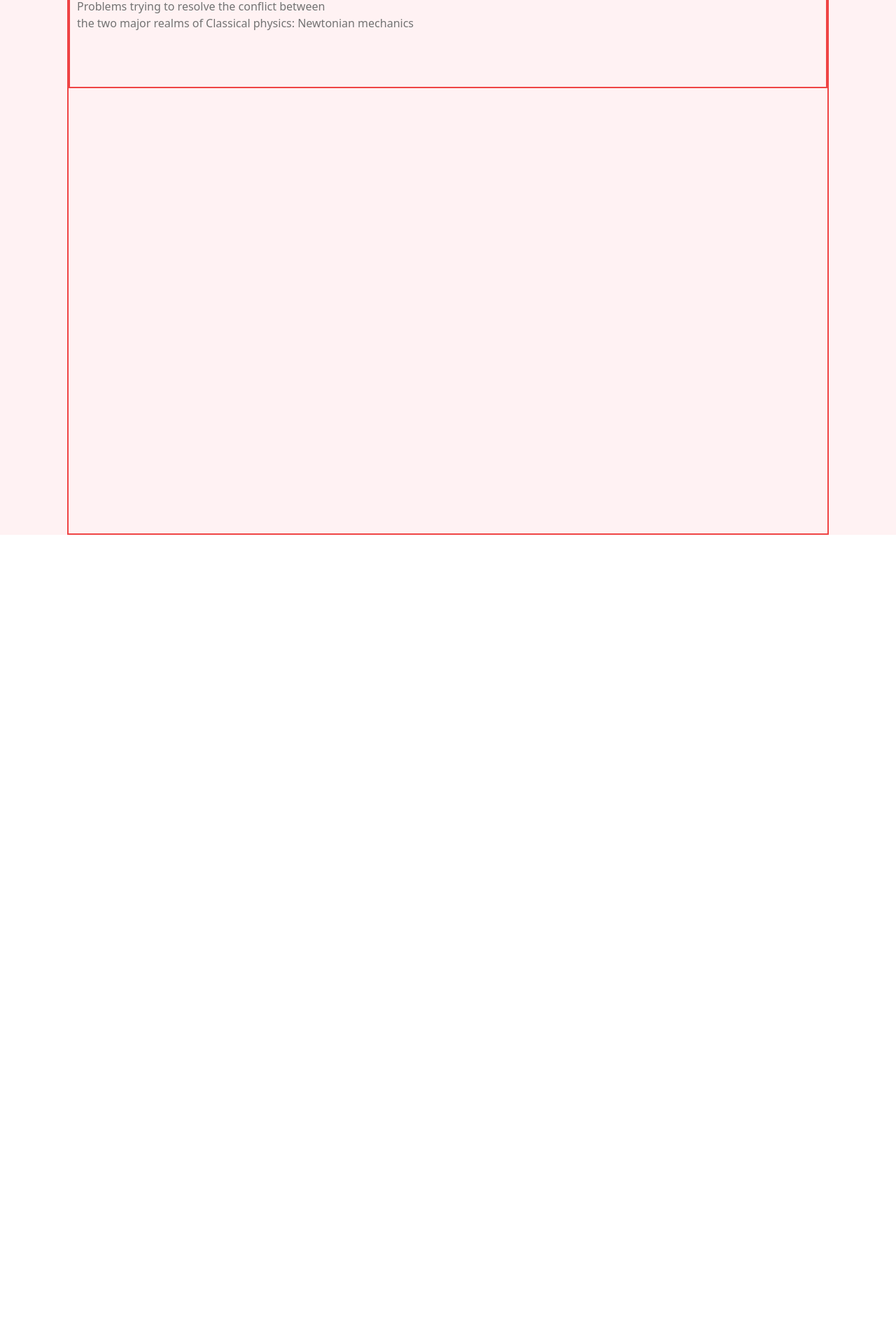
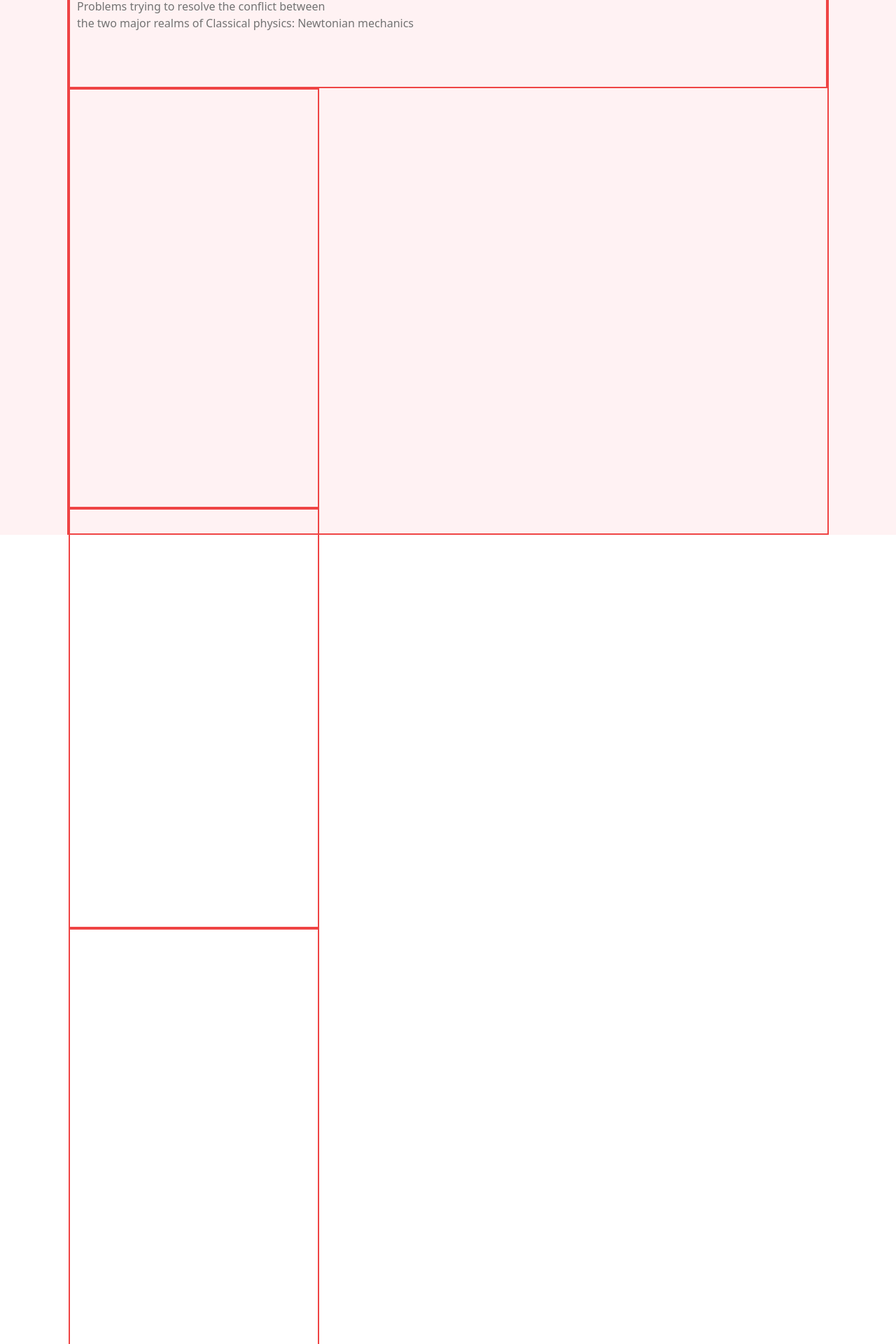
Before and after one commit to Mukhammadullo/Online_School, a React (Vite) app: page / in a window 1280 px wide. Shown: the part 2120-4040 px from the top of the page at 70% size. Before the commit the page ends 2884 px from the top, so only its background shows below. Built offline with nearby package versions, Linux system fonts and the light colour scheme.

Commit message:
Card2_component_fix

```diff
--- a/src/App.jsx
+++ b/src/App.jsx
@@ -1,5 +1,6 @@
 import './App.css'
 import Card1 from './components/Card1'
+import Card2 from './components/Card2'
 
 
 function App() {
@@ -102,6 +103,12 @@ function App() {
             <p className='text-[#737373] m-[10px] font-medium' >Problems trying to resolve the conflict between <br />
               the two major realms of Classical physics: Newtonian mechanics </p>
           </div>
+
+        {/* Card2 */}
+        <Card2/>
+        <Card2/>
+        <Card2/>
+
         </div>
       </section>
 
--- /dev/null
+++ b/src/components/Card2.jsx
@@ -0,0 +1,9 @@
+import React from 'react'
+
+const Card2 = () => {
+    return (
+        <div className='w-[33%] h-[75vh] border-red-500 border-solid border-[2px]'></div>
+    )
+}
+
+export default Card2
```
